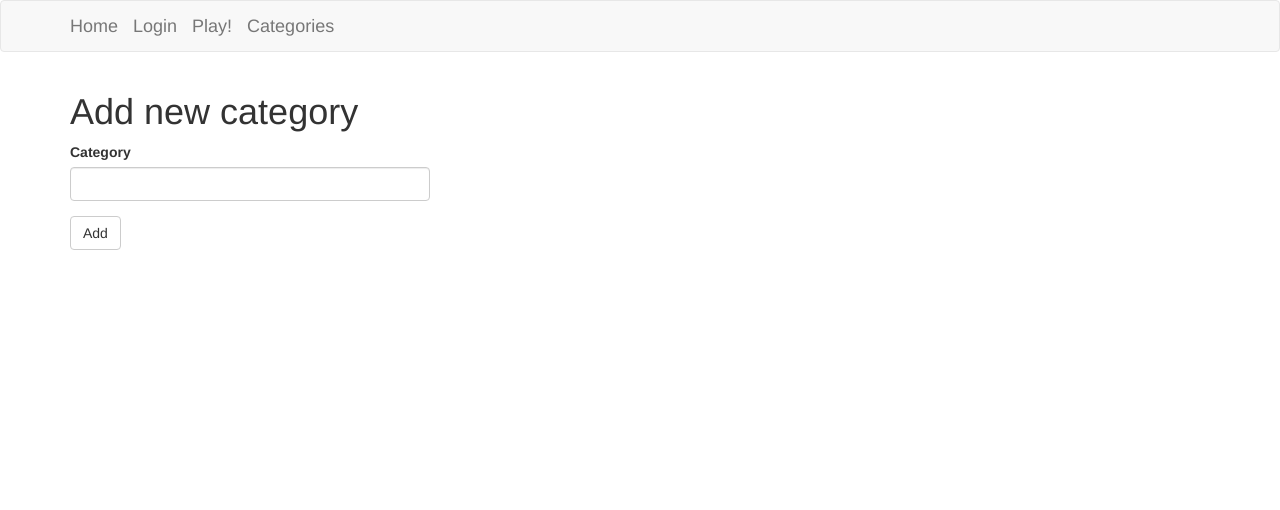
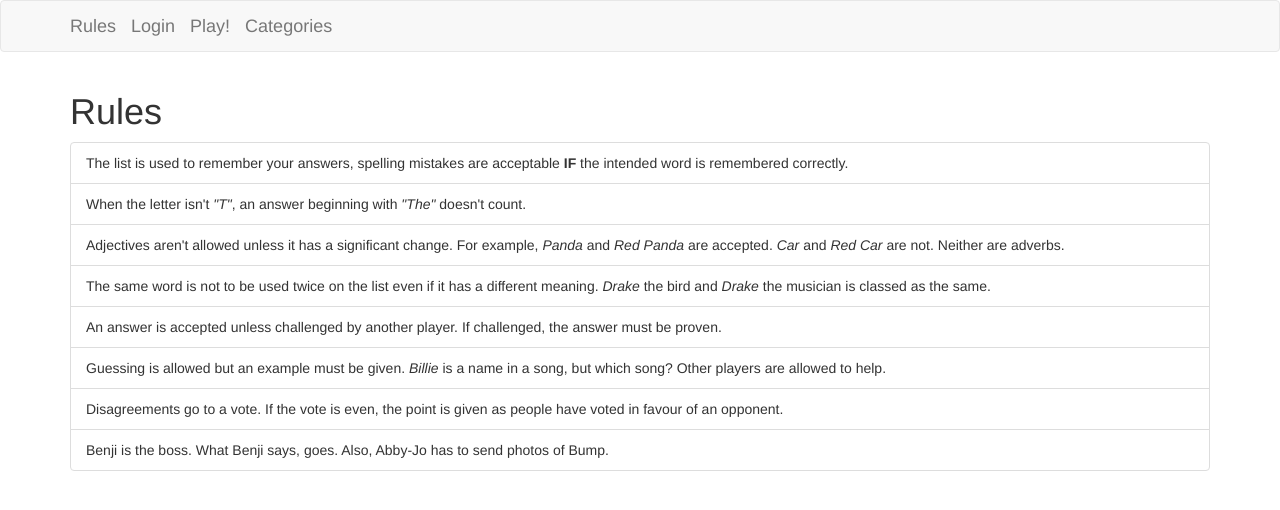
Before and after one commit to benjitobias/scattergories, a Flask app: page / in a window 1280 px wide. Shown: the top 510 px of the page. Run offline with Flask 2, Linux system fonts and the light colour scheme; some libraries are stand-ins or nearby versions.

Commit message:
Added rules

```diff
--- a/app/templates/base.html
+++ b/app/templates/base.html
@@ -6,7 +6,7 @@
     <nav class="navbar navbar-default">
         <div class="container">
             <div class="navbar-header">
-                <a class="navbar-brand" href="{{ url_for('index') }}">Home</a>
+                <a class="navbar-brand" href="{{ url_for('index') }}">Rules</a>
                 <a class="navbar-brand" href="{{ url_for('login') }}">Login</a>
                 <a class="navbar-brand" href="{{ url_for('play_game') }}">Play!</a>
                 <a class="navbar-brand" href="{{ url_for('manage_categories') }}">Categories</a>
--- a/app/templates/index.html
+++ b/app/templates/index.html
@@ -1,36 +1,44 @@
 {% extends "base.html" %}
 {% import 'bootstrap/wtf.html' as wtf %}
 {% block app_content %}
-    <h1>Add new category</h1>
-        <div class="row">
-            <div class="col-md-4">
-                <form method="post" novalidate id="new_category_form" action="{{ url_for('add_category') }}">
-                    {{ wtf.quick_form(form) }}
-                </form>
-                <p id="response"></p>
-            </div>
-        </div>
+<h1>Rules</h1>
+<ol class="list-group">
+    <li class="list-group-item">
+        <span class="badge badge-primary badge-pill"></span>
+        The list is used to remember your answers, spelling mistakes are acceptable <b>IF</b> the intended word is remembered correctly.
+    </li>
+    <li class="list-group-item">
+            <span class="badge badge-primary badge-pill"></span>
+        When the letter isn't <i>"T"</i>, an answer beginning with <i>"The"</i> doesn't count.
+    </li>
+    <li class="list-group-item">
+            <span class="badge badge-primary badge-pill"></span>
+        Adjectives aren't allowed unless it has a significant change. For example, <i>Panda</i> and <i>Red Panda</i> are accepted. <i>Car</i> and <i>Red Car</i> are not. Neither are adverbs.
+    </li>
+    <li class="list-group-item">
+            <span class="badge badge-primary badge-pill"></span>
+        The same word is not to be used twice on the list even if it has a different meaning. <i>Drake</i> the bird and <i>Drake</i> the musician is classed as the same.
+    </li>
+    <li class="list-group-item">
+            <span class="badge badge-primary badge-pill"></span>
+            An answer is accepted unless challenged by another player. If challenged, the answer must be proven.
+    </li>
+    <li class="list-group-item">
+            <span class="badge badge-primary badge-pill"></span>
+        Guessing is allowed but an example must be given. <i>Billie</i> is a name in a song, but <span data-toggle="tooltip" data-placement="top" title="Billie Jean!">which song?</span> Other players are allowed to help.
+    </li>
+    <li class="list-group-item">
+            <span class="badge badge-primary badge-pill"></span>
+            Disagreements go to a vote. If the vote is even, the point is given as people have voted in favour of an opponent.
+    </li>
+    <li class="list-group-item">
+            <span class="badge badge-primary badge-pill"></span>
+            Benji is the boss. What Benji says, goes. Also, Abby-Jo has to send photos of Bump.
+    </li>
+
+
+</ol>
 {% endblock %}
 {% block scripts %}
 {{ super() }}
-    <script>
-         $(document).ready(function() {
-            $("#new_category_form").submit(function(e) {
-                e.preventDefault();
-
-                var form = $(this);
-                var url = form.attr('action');
-
-                $.ajax({
-                    type: "POST",
-                    url: url,
-                    data: form.serialize(),
-                    success: function(data)
-                    {
-                        $("#response").html("Added!");
-                    }
-                });
-            });
-        });
-    </script>
 {% endblock %}}
```
